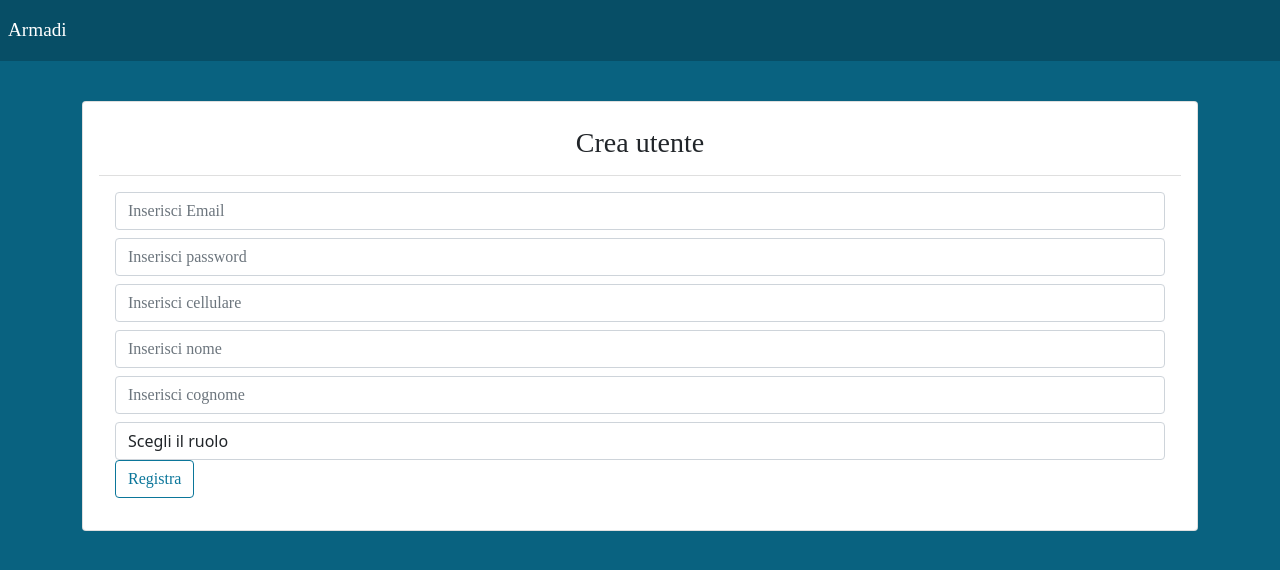
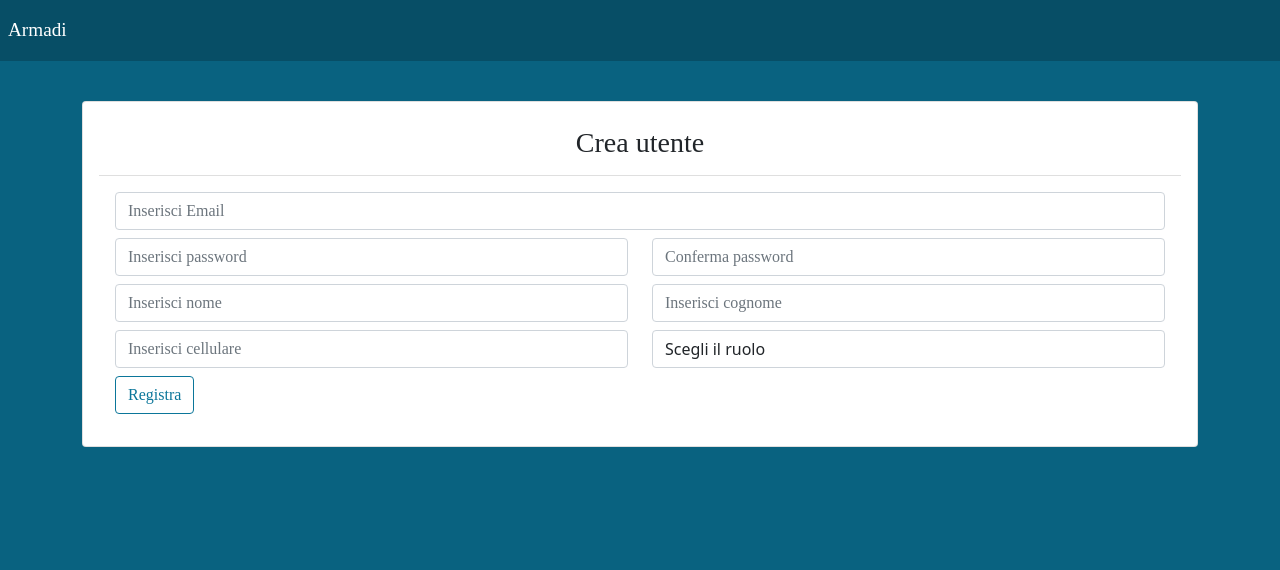
Before and after one commit to aldominasi/phone-locker-mapping.pwa, a Vue app: page /#/home/addUtente in a window 1280 px wide. Shown: the top 570 px of the page. Built offline with nearby package versions, Linux system fonts and the light colour scheme; no server answers.

Commit message:
Completata l'interfaccia per registrare l'utente

```diff
--- a/src/components/home/PlmRegistraUtente.vue
+++ b/src/components/home/PlmRegistraUtente.vue
@@ -18,32 +18,44 @@
                         :state="emailValidation"
                         class="inputCustomSecondary"
                         v-model="jsonData.email"></b-form-input>
-                      <b-form-row class="mt-2">
+                      <b-row class="mt-2">
+                        <b-col sm="12" md="6" lg="6" xl="6">
                           <b-form-input
                             placeholder="Inserisci password"
                             type="password"
                             class="inputCustomSecondary"
                             v-model="jsonData.password"></b-form-input>
-                      </b-form-row>
-                      <b-form-row class="mt-2">
+                        </b-col>
+                        <b-col sm="12" md="6" lg="6" xl="6" class="mt-2 mt-sm-0 mt-md-0 mt-lg-0 mt-xl-0">
+                          <b-form-input
+                            placeholder="Conferma password"
+                            type="password"
+                            class="inputCustomSecondary"
+                            v-model="confermaPassword"></b-form-input>
+                        </b-col>
+                      </b-row>
+                      <b-row class="mt-2">
+                        <b-col sm="12" md="6" lg="6" xl="6">
+                          <b-form-input
+                            placeholder="Inserisci nome"
+                            class="inputCustomSecondary"
+                            v-model="jsonData.nome"></b-form-input>
+                        </b-col>
+                        <b-col sm="12" md="6" lg="6" xl="6" class="mt-2 mt-sm-0 mt-md-0 mt-lg-0 mt-xl-0">
+                          <b-form-input
+                            placeholder="Inserisci cognome"
+                            class="inputCustomSecondary"
+                            v-model="jsonData.cognome"></b-form-input>
+                        </b-col>
+                      </b-row>
+                      <b-row class="mt-2">
+                        <b-col sm="12" md="6" lg="6" xl="6">
                           <b-form-input
                             placeholder="Inserisci cellulare"
                             class="inputCustomSecondary"
                             v-model="jsonData.numeroCellulare"></b-form-input>
-                      </b-form-row>
-                      <b-form-row class="mt-2">
-                        <b-form-input
-                          placeholder="Inserisci nome"
-                          class="inputCustomSecondary"
-                          v-model="jsonData.nome"></b-form-input>
-                      </b-form-row>
-                      <b-form-row class="mt-2">
-                        <b-form-input
-                          placeholder="Inserisci cognome"
-                          class="inputCustomSecondary"
-                          v-model="jsonData.cognome"></b-form-input>
-                      </b-form-row>
-                      <b-form-row class="mt-2">
+                        </b-col>
+                        <b-col sm="12" md="6" lg="6" xl="6" class="mt-2 mt-sm-0 mt-md-0 mt-lg-0 mt-xl-0">
                           <b-form-select
                             v-model="jsonData.ruolo"
                             :options="optionsRuolo"
@@ -52,8 +64,9 @@
                               <b-form-select-option :value="null" disabled>Scegli il ruolo</b-form-select-option>
                             </template>
                           </b-form-select>
-                      </b-form-row>
-                      <b-row>
+                        </b-col>
+                      </b-row>
+                      <b-row class="mt-2">
                         <b-col>
                           <b-button class="btnCustomPrimary">Registra</b-button>
                         </b-col>
@@ -113,6 +126,7 @@ export default {
         cognome: '',
         ruolo: null,
       },
+      confermaPassword: '',
       optionsRuolo: [],
       regexEmail: /^[A-z0-9.+_-]+@[A-z0-9._-]+\.[A-z]{2,6}$/
     }
```
Lines whose indentation alone changed are shown as unchanged.
